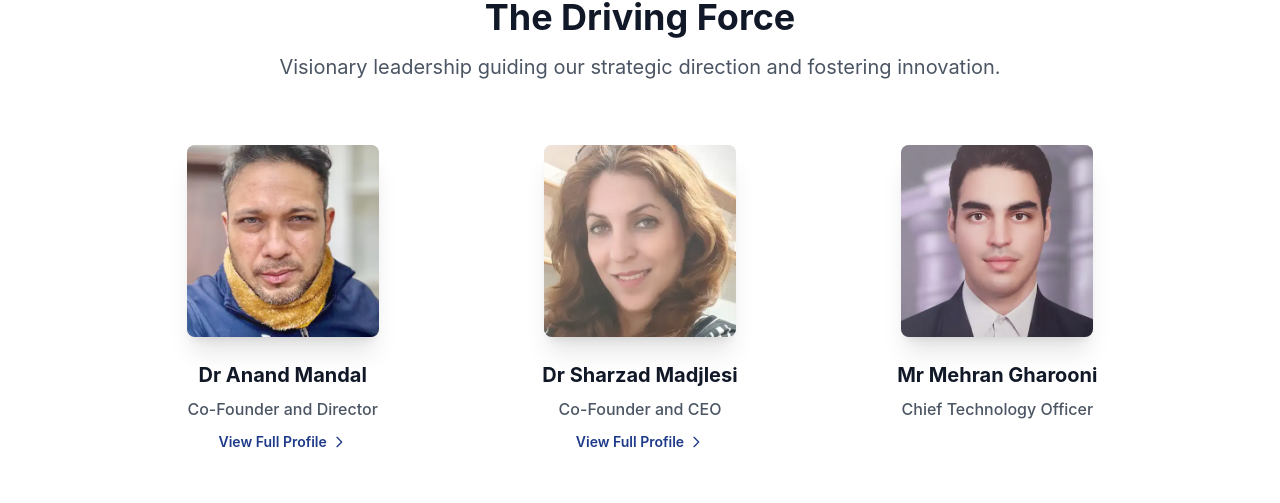
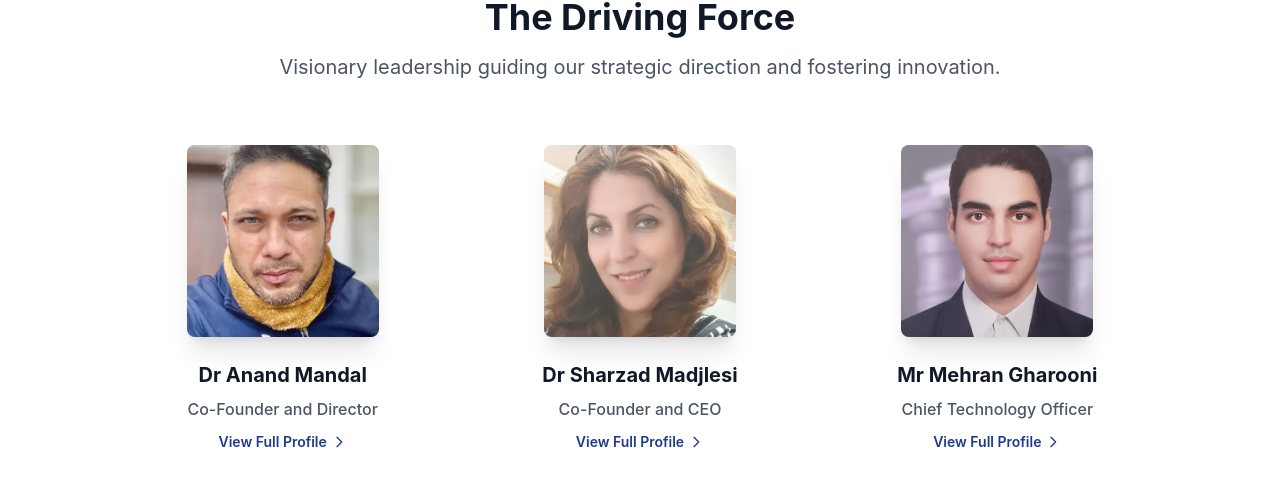
Before and after one commit to H-gharuni/NewUTS, a Next.js app: page / in a window 1280 px wide. Shown: the part 3930-4433 px from the top of the page. Built offline with nearby package versions, Linux system fonts and the light colour scheme.

Commit message:
Add profile link for Mr. Mehran Gharooni on homepage

```diff
--- a/components/Leadership.tsx
+++ b/components/Leadership.tsx
@@ -18,7 +18,7 @@ const leaders = [
     name: "Mr Mehran Gharooni",
     role: "Chief Technology Officer",
     image: "/images/cto.webp", // Also supports .jpg, .png
-    profileLink: null // No profile yet
+    profileLink: "/about#mehran-gharooni"
   }
 ];
 
```
